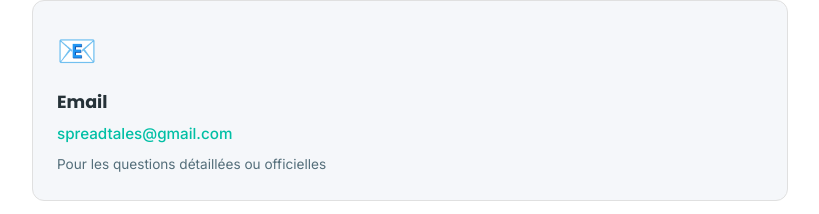
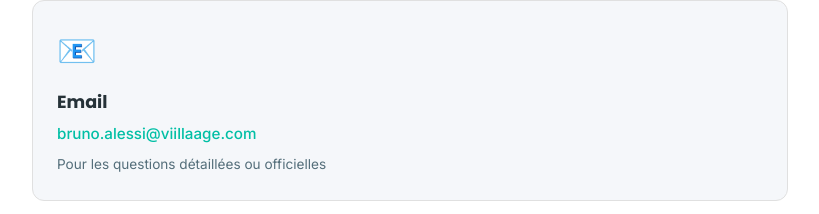
Before and after one commit to CouronneLymphe6/Viillaage, a Next.js app: page /contact in a window 1280 px wide. Shown: the part 1033-1247 px from the top of the page, without its empty margins (230-1049 px from the left). Built offline with nearby package versions, Linux system fonts and the light colour scheme.

Commit message:
chore: Update contact email to bruno.alessi@viillaage.com

```diff
--- a/src/app/(legal)/contact/page.tsx
+++ b/src/app/(legal)/contact/page.tsx
@@ -207,7 +207,7 @@ export default function Contact() {
                             marginBottom: 'var(--spacing-xs)'
                         }}>Email</h3>
                         <a
-                            href="mailto:spreadtales@gmail.com"
+                            href="mailto:bruno.alessi@viillaage.com"
                             style={{
                                 color: 'var(--primary)',
                                 textDecoration: 'none',
@@ -215,7 +215,7 @@ export default function Contact() {
                                 fontWeight: '500'
                             }}
                         >
-                            spreadtales@gmail.com
+                            bruno.alessi@viillaage.com
                         </a>
                         <p style={{
                             fontSize: '0.85rem',
```
